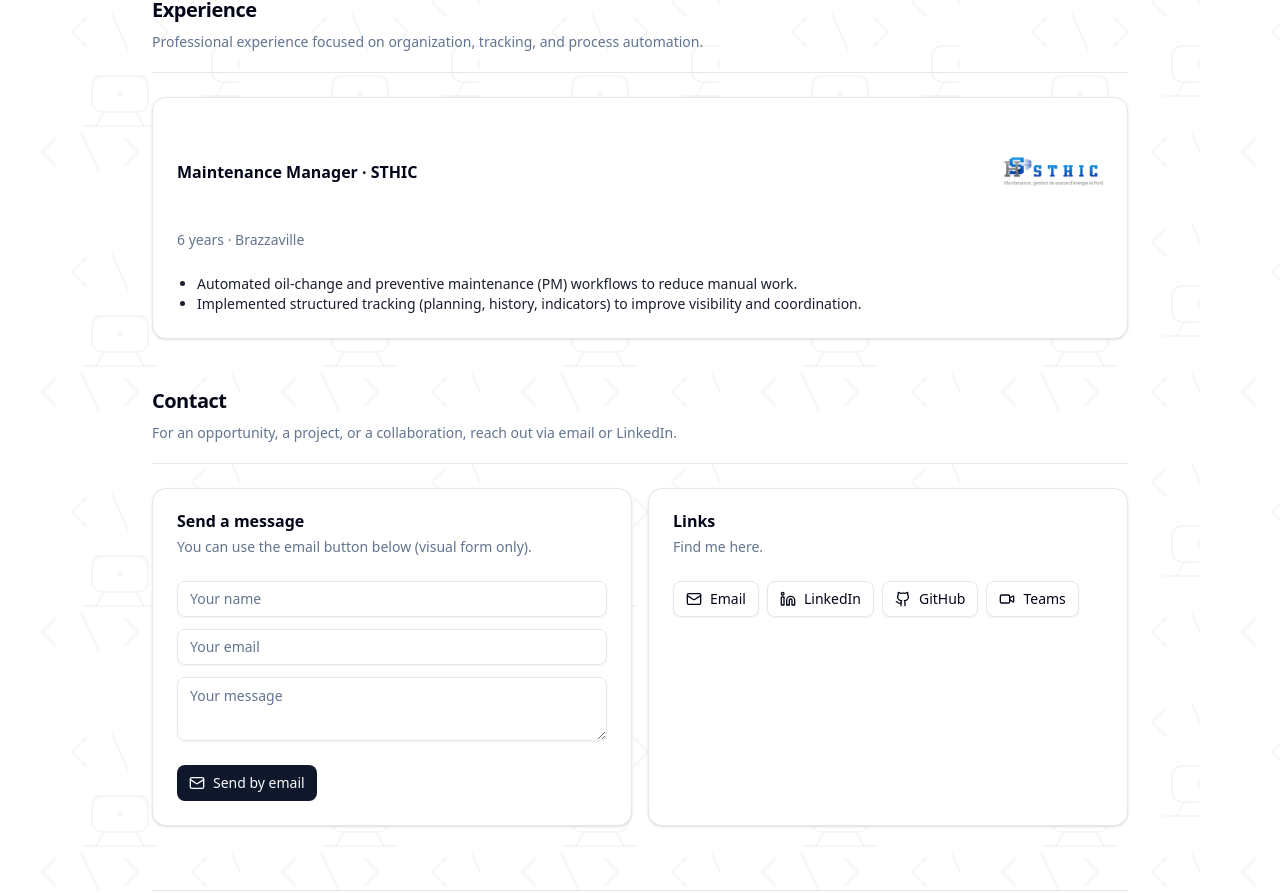
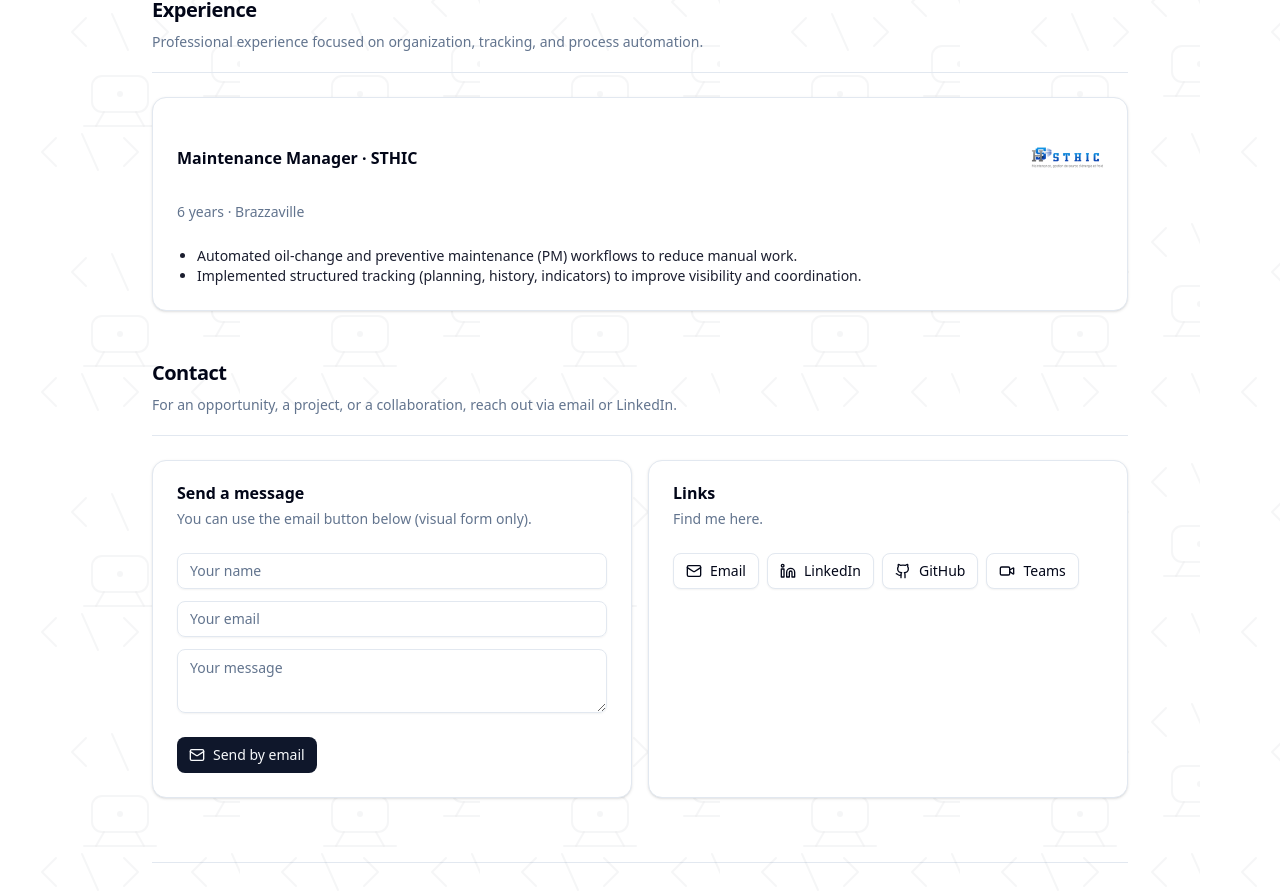
Before and after one commit to adonisEph/james-adonis-portfolio, a Next.js app: page / in a window 1280 px wide. Shown: the part 1500-2393 px from the top of the page. Built offline with nearby package versions, Linux system fonts and the light colour scheme; no server answers.

Commit message:
Update portfolio-page.tsx

```diff
--- a/src/components/portfolio-page.tsx
+++ b/src/components/portfolio-page.tsx
@@ -425,8 +425,8 @@ export function PortfolioPage() {
                               src="/Logo_sthic.png"
                               alt="Logo STHIC"
                               width={550}
-                              height={180}
-                              className="h-[100px] w-auto object-contain"
+                              height={250}
+                              className="h-[72px] w-auto object-contain"
                               unoptimized
                             />
                           ) : null}
```
